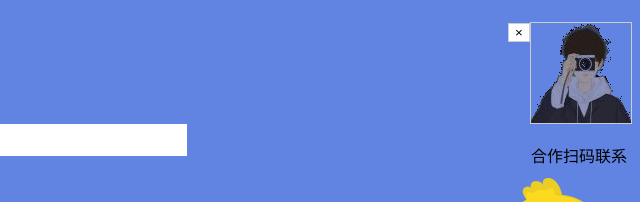
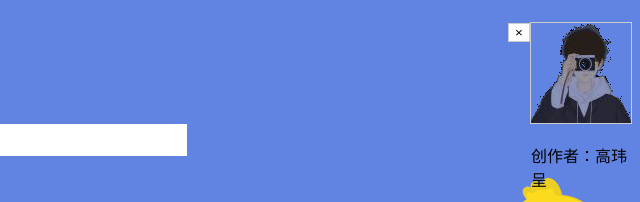
Before and after one commit to gwcheng0923/gwcheng, a plain HTML site: page index.html in a window 1280 px wide. Shown: the top 202 px of the page, 640-1280 px from the left. Drawn offline with Linux system fonts and the light colour scheme.

Commit message:
Update index.html

```diff
--- a/index.html
+++ b/index.html
@@ -132,7 +132,7 @@
 				</script>
 
 			</button>
-			<p>合作扫码联系</p>
+			<p>创作者：高玮呈</p>
 		</div>
 
 		<script type="text/javascript" src="js/denglu.js"></script>
```
